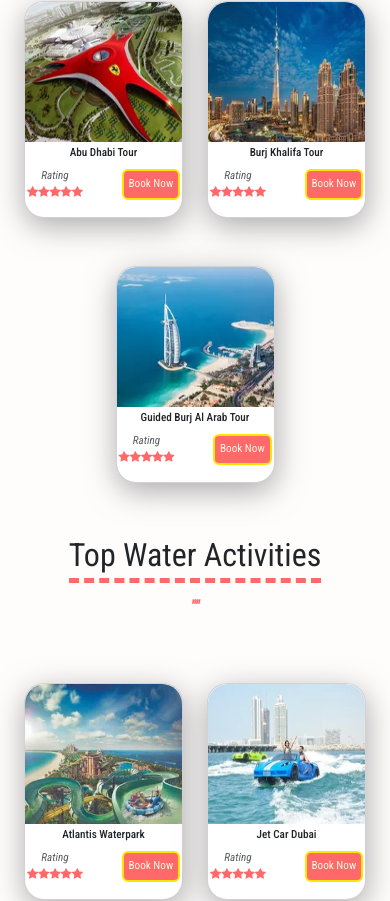
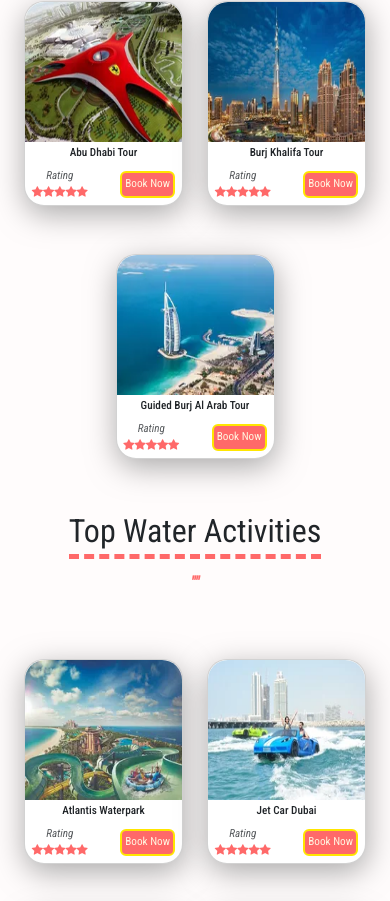
Before and after one commit to bharat1999/namayra_tours, a React (Vite) app: page / in a window 390 px wide. Shown: the part 1312-2213 px from the top of the page. Built offline with nearby package versions, Linux system fonts and the light colour scheme.

Commit message:
card UI fix

```diff
--- a/src/components/ActivityCard.jsx
+++ b/src/components/ActivityCard.jsx
@@ -22,7 +22,7 @@ export default function ActivityCard({ activity }) {
           variant=""
           src={activity.image}
         />
-        <Card.Body className="pt-1 pb-2 w-100" style={{ height: "75px" }}>
+        <Card.Body className="py-1 w-100">
           <Card.Title>{activity.title}</Card.Title>
           <Card.Text className="mb-0">
             <div className="d-flex justify-content-between align-items-center">
--- a/src/index.scss
+++ b/src/index.scss
@@ -164,7 +164,7 @@ body {
   border: 2px solid #ffe600 !important;
   color: #fff5e0 !important;
   font-size: 0.8rem !important;
-  padding: 0.5rem !important;
+  padding: 0.4rem !important;
 }
 
 .activityBtn:hover {
@@ -174,18 +174,21 @@ body {
 @media only screen and (max-width: 500px) {
   .activity-card {
     .card-body {
-      //text-align: center;
       padding: 5px 2px;
 
       .card-title {
         text-align: center;
         font-size: 0.7rem !important;
       }
+
+      .card-text {
+        margin: 0 0.3rem !important;
+      }
     }
   }
   .activityBtn {
     font-size: 0.7rem !important;
-    padding: 0.3rem !important;
+    padding: 0.2rem !important;
   }
 }
 
```
